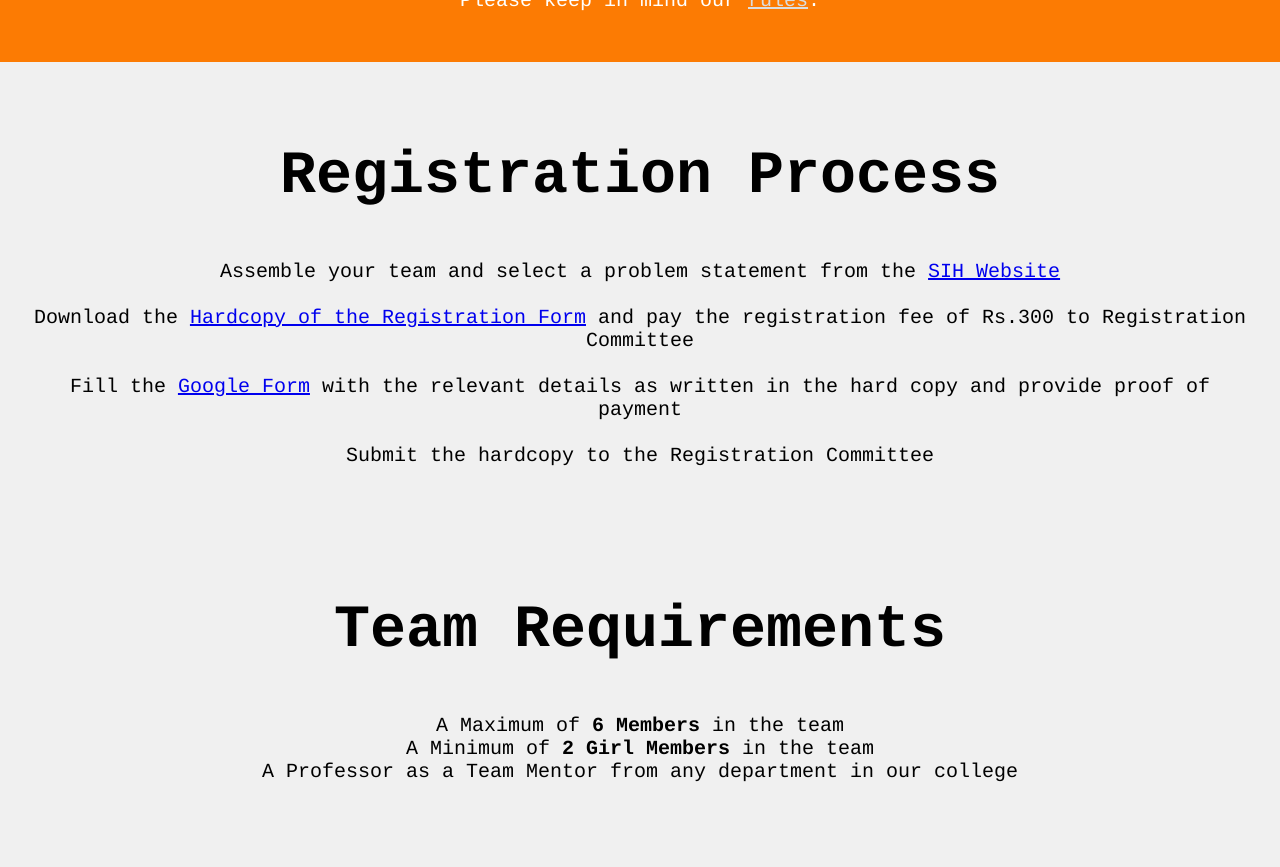
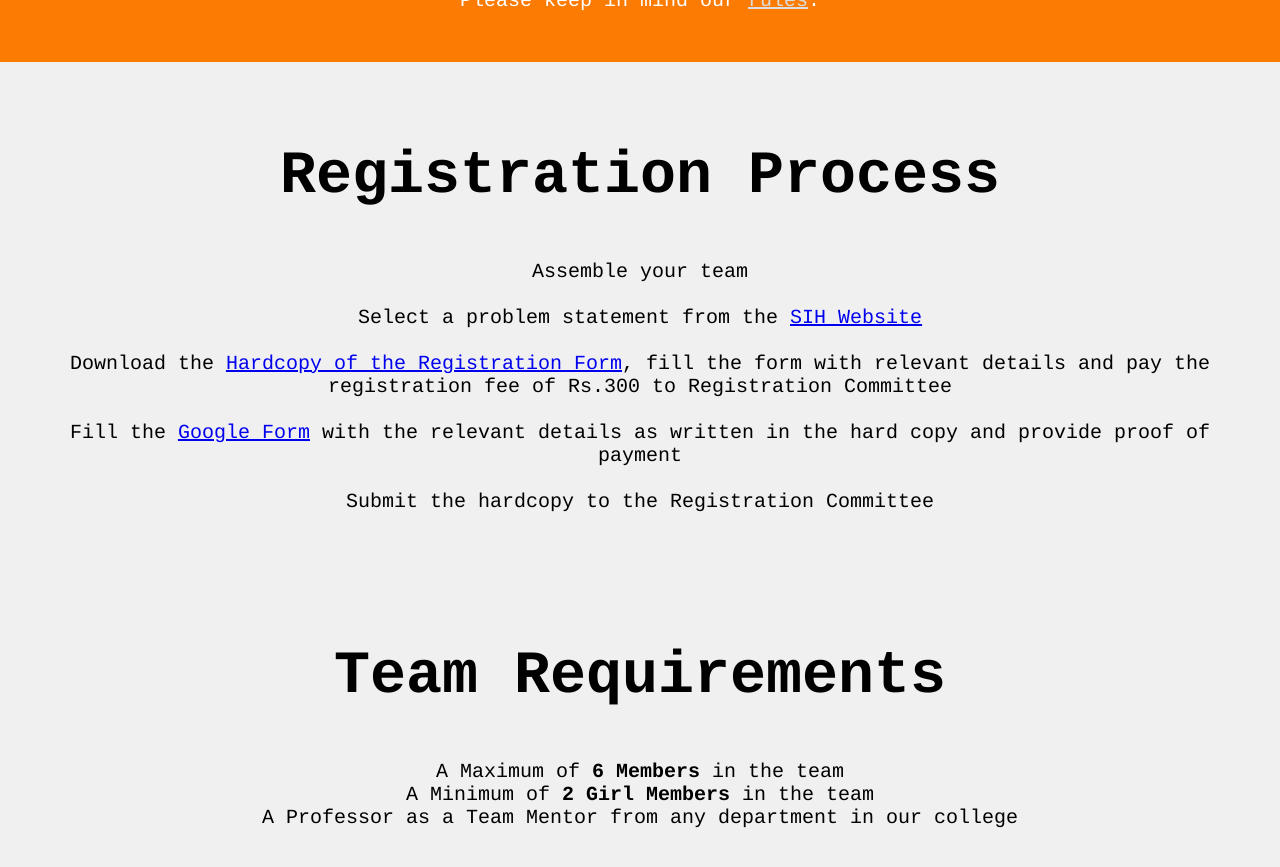
Before and after one commit to sih2024kitsw/sih2024kitsw.github.io, a Jekyll site: the page built from index.html, in a window 1280 px wide and 900 px high, scrolled down 1133 px. Shown: the top 867 px of the window. Built offline with Jekyll 4.4.1, drawn with Linux system fonts in a browser that asks for light colours.

Commit message:
Update index.html

```diff
--- a/index.html
+++ b/index.html
@@ -61,8 +61,8 @@
   <div>
     <h1>Registration Process</h1>
     <p>
-      Assemble your team and select a problem statement from the <a href="https://www.sih.gov.in/sih2024PS">SIH Website<a/><br><br>
-      Download the <a href="https://sih2024kitsw.github.io/pdf/Registration_form_SIH2024.pdf">Hardcopy of the Registration Form</a> and pay the registration fee of Rs.300 to Registration Committee<br><br>
+      Assemble your team <br><br> Select a problem statement from the <a href="https://www.sih.gov.in/sih2024PS">SIH Website<a/><br><br>
+      Download the <a href="https://sih2024kitsw.github.io/pdf/Registration_form_SIH2024.pdf">Hardcopy of the Registration Form</a>, fill the form with relevant details and pay the registration fee of Rs.300 to Registration Committee<br><br>
       Fill the <a href="https://forms.gle/AkGAuFz7X8n4e1Fm9">Google Form</a> with the relevant details as written in the hard copy and provide proof of payment<br><br>
       Submit the hardcopy to the Registration Committee
     </p>
```
